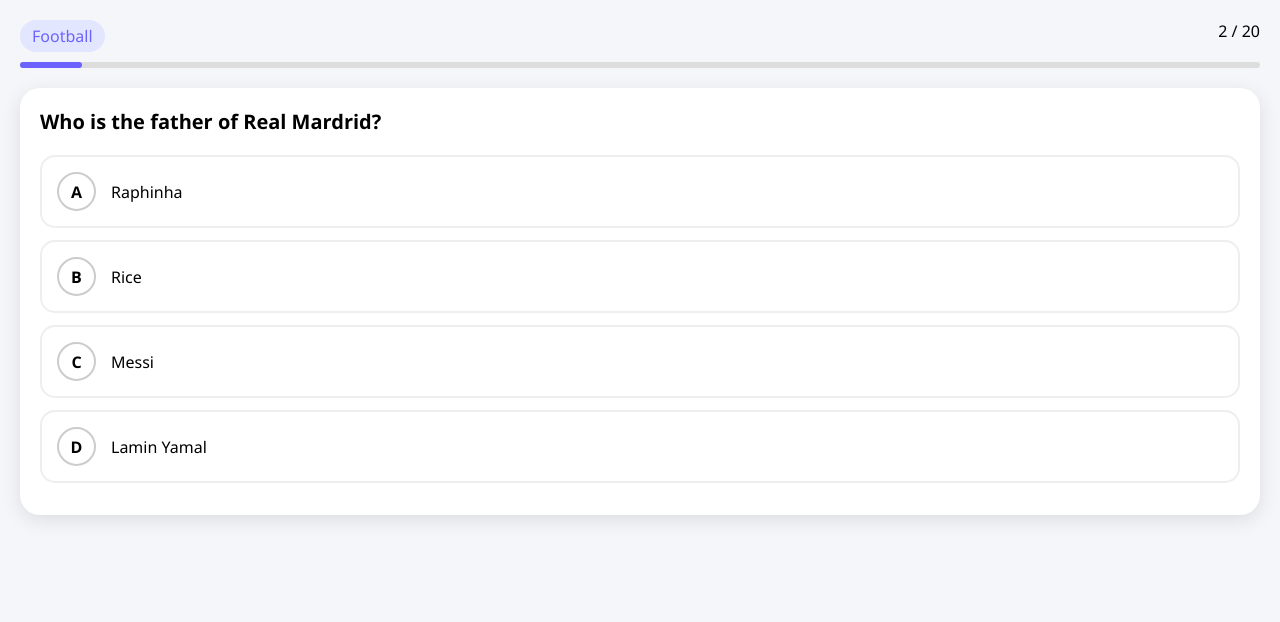
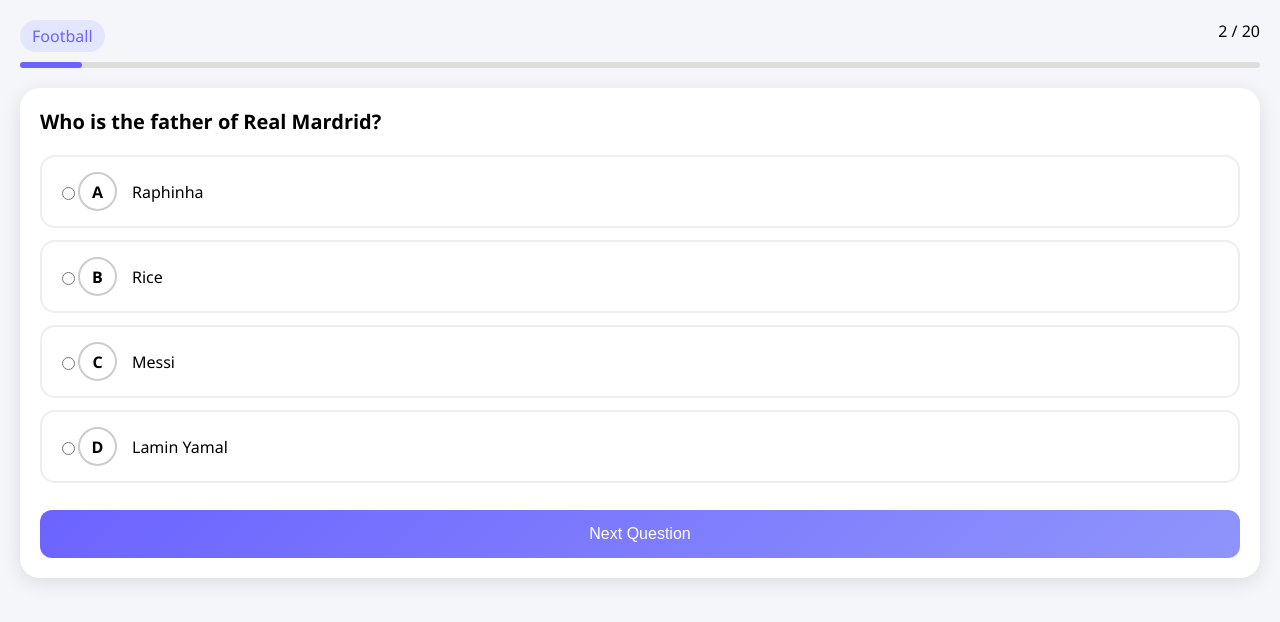
Before and after one commit to tanharahman2003t-art/Nayon, a Flask app: page /quiz in a window 1280 px wide. Shown: the part 57-679 px from the top of the page. Run offline with Flask 3, Linux system fonts and the light colour scheme; the visitor is signed in with stand-in values (Sample User, id 1).

Commit message:
Update quiz.html

```diff
--- a/templates/quiz.html
+++ b/templates/quiz.html
@@ -82,7 +82,25 @@ body {
     border-color: #6c63ff;
 }
 
-/* circle */
+/* SELECT EFFECT */
+.option input:checked + .circle {
+    border-color: #6c63ff;
+}
+
+.option input:checked ~ span {
+    font-weight: bold;
+}
+
+.option input:checked {
+    accent-color: #6c63ff;
+}
+
+.option.selected {
+    border-color: #6c63ff;
+    background: #f0f2ff;
+}
+
+/* Circle */
 .circle {
     width: 35px;
     height: 35px;
@@ -95,20 +113,17 @@ body {
     font-weight: bold;
 }
 
-/* Correct / Wrong */
-.correct {
-    background: #d4edda;
-    border-color: green !important;
-}
-
-.wrong {
-    background: #f8d7da;
-    border-color: red !important;
-}
-
-/* Button hidden */
+/* Button */
 button {
-    display: none;
+    width: 100%;
+    padding: 15px;
+    margin-top: 15px;
+    border: none;
+    border-radius: 12px;
+    background: linear-gradient(135deg, #6c63ff, #8f94fb);
+    color: white;
+    font-size: 16px;
+    cursor: pointer;
 }
 </style>
 </head>
@@ -136,50 +151,34 @@ button {
         </div>
 
         <form method="POST" id="quizForm">
+
             {% for option in question.options %}
-            <label class="option" onclick="selectOption(this, '{{ option }}', '{{ question.answer }}')">
-                <input type="radio" name="answer" value="{{ option }}" hidden>
+            <label class="option">
+                <input type="radio" name="answer" value="{{ option }}" required>
 
                 <div class="circle">
                     {{ ['A','B','C','D'][loop.index0] }}
                 </div>
 
-                {{ option }}
+                <span>{{ option }}</span>
             </label>
             {% endfor %}
 
-            <button type="submit" id="submitBtn">Next</button>
+            <button type="submit">Next Question</button>
+
         </form>
     </div>
 
 </div>
 
 <script>
-function selectOption(element, selected, correct) {
-
-    // disable multiple click
-    let options = document.querySelectorAll('.option');
-    options.forEach(opt => opt.style.pointerEvents = "none");
-
-    // check answer
-    if(selected === correct){
-        element.classList.add("correct");
-    } else {
-        element.classList.add("wrong");
-
-        // correct option highlight
-        options.forEach(opt => {
-            if(opt.innerText.trim().includes(correct)){
-                opt.classList.add("correct");
-            }
-        });
-    }
-
-    // auto next after 1 sec
-    setTimeout(() => {
-        document.getElementById("submitBtn").click();
-    }, 1000);
-}
+// highlight selected option
+document.querySelectorAll(".option").forEach(opt => {
+    opt.addEventListener("click", () => {
+        document.querySelectorAll(".option").forEach(o => o.classList.remove("selected"));
+        opt.classList.add("selected");
+    });
+});
 </script>
 
 </body>
```
